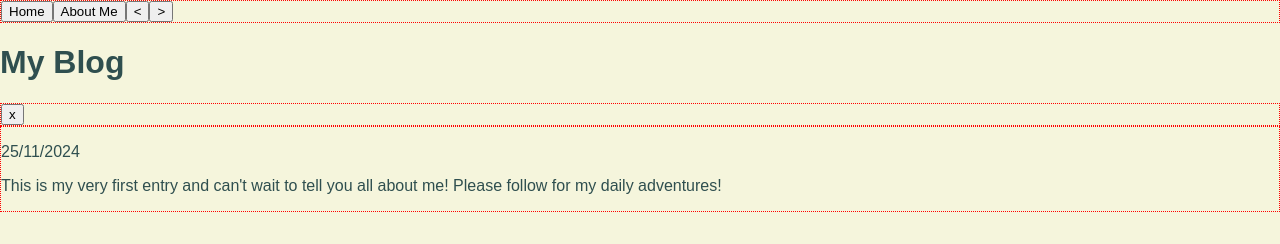
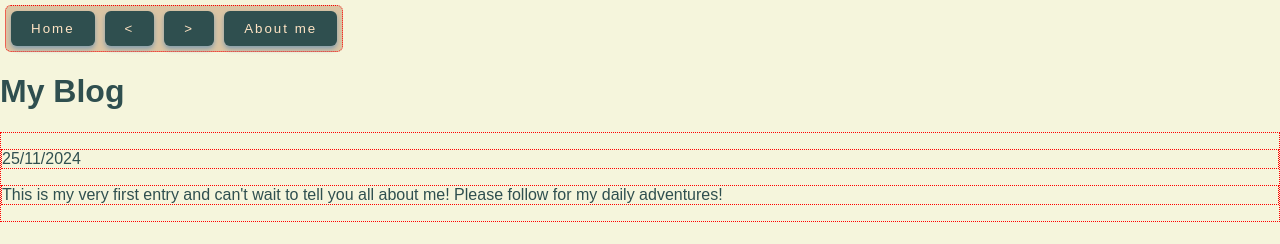
Before and after one commit to Zsolt-qwerty/blog, a plain HTML site: page index.html in a window 1280 px wide. Drawn offline with Linux system fonts and the light colour scheme.

Commit message:
upgraded framework

```diff
--- a/index.html
+++ b/index.html
@@ -4,97 +4,26 @@
     <meta charset="UTF-8">
     <meta name="viewport" content="width=device-width, initial-scale=1.0">
     <title>My blog</title>
-    <style>
-        html {
-            font-family: Arial, Helvetica, sans-serif;
-            font-size: 16px;
-        }
-
-        body {
-            margin: 0 auto;
-            box-sizing: border-box;
-            color: #2f4f4f;
-            background-color: #f5f5dc;
-        }
-
-        a,
-        a:active,
-        a:link,
-        a:visited {
-            font-family: cursive;
-            text-decoration: none;
-            color: #2f4f4f;
-        }
-
-        /* testing divs
-        */
-        div {
-            border: 1px red dotted;
-        }
-
-    </style>
+    <link rel="stylesheet" href="style.css">
 </head>
 
 <body>
 
-    <!-- <div class="menubar">
-        <p></p>
-    </div> -->
-
-    <script>
-
-        const datDate = ["25/11/2024","26/11/2024","27/11/2024"];
-        const datText = ["This is my very first entry and can't wait to tell you all about me!\nPlease follow for my daily adventures!","Wow, it's already the second input, we're flying here!\nToday was a great day and hopefully tomorrow will be even better!","Another day another great story here, where you get your daily adventure fix from\nToday I accomplished so much that I don't even know where to start!?"];
-
-        const tabs = ["Home", "About Me", "<", ">"];
-        const body = document.body;
-        // const menu = document.getElementsByClassName("menubar");
-        // menu.appendChild("x");
-        const menuDiv = document.createElement("div");
-        menuDiv.setAttribute("class", "menubar");
-        body.appendChild(menuDiv);
-
-        for (let i = 0; i < tabs.length; i++) {
-            const label = document.createElement("button");
-            if (i == 2 || 3) {
-                label.setAttribute("id", tabs[i] + "Btn");
-            } else {
-                label.setAttribute("id", tabs[i]);
-            }
-            label.textContent = tabs[i];
-            menuDiv.appendChild(label);
-        }
-
-        </script>
+    <div id="menubar">
+        <button id="homeBtn"  class="navBtn">Home</button>
+        <button id="prevBtn"  class="navBtn"><</button>
+        <button id="nextBtn"  class="navBtn">></button>
+        <button id="aboutBtn" class="navBtn">About me</button>
+    </div>
 
     <h1>My Blog</h1>
 
-    <script>
-
-        const contentDiv = document.createElement("div");
-        contentDiv.setAttribute("class", "content");
-        body.appendChild(contentDiv);
-
-
-        const closeBtn = document.createElement("button");
-        closeBtn.textContent = "x";
-        contentDiv.appendChild(closeBtn);
-
-    </script>
-
     <div id="content">
-        <p id="logDate">date</p>
-        <p id="logText">text</p>
+        <p id="blogDate">date</p>
+        <p id="blogText">text</p>
     </div>
 
-    <script>
-        const logDate = document.getElementById("logDate");
-        const logText = document.getElementById("logText");
-        let choice = 0;
-        logDate.textContent = datDate[choice];
-        logText.textContent = datText[choice];
-
-    </script>
+    <script src="script.js"></script>
 </body>
 
 </html>
--- /dev/null
+++ b/script.js
@@ -0,0 +1,77 @@
+const blogDB = [
+    {
+        date: "25/11/2024",
+        text: "This is my very first entry and can't wait to tell you all about me!\nPlease follow for my daily adventures!",
+    },
+    {
+        date: "26/11/2024",
+        text: "Wow, it's already the second input, we're flying here!\nToday was a great day and hopefully tomorrow will be even better!",
+    },
+    {
+        date: "27/11/2024",
+        text: "Another day another great story here, where you get your daily adventure fix from!\nToday I accomplished so much that I don't even know where to start!?",
+    },
+    {
+        date: "28/11/2024",
+        text: "Today is just annoying!\nI really need this thing to work now!",
+    },
+];
+// temporary database above...
+
+// async function retrieveBlog() {
+//     try {
+//       const response = await fetch("http://localhost:3000/blogs/");
+//       const json = await response.json();
+//       console.log(json);
+//       return json;
+//     } catch (error) {
+//       console.error("not working", error);
+//     }
+//   }
+
+// retrieveBlog();
+// async function getAndDisplayNewBlog() {
+//     const { blog } = await retrieveBlog();
+//     displayBlog(blog);
+// }
+
+const blogDate = document.getElementById("blogDate");
+const blogText = document.getElementById("blogText");
+
+function displayBlog(index) {
+    blogDate.textContent = blogDB[index].date;
+    blogText.textContent = blogDB[index].text;
+}
+
+// temp display solution
+let index = 0;
+displayBlog(index);
+// ---
+
+function displayHome() {
+    index = 0;
+    displayBlog(index);
+}
+function displayAbout() {
+    index = 1;
+    displayBlog(index);
+}
+function displayPrev() {
+    --index;
+    if (index < 0) { index = blogDB.length - 1; }
+    displayBlog(index);
+}
+function displayNext() {
+    ++index;
+    if (index > blogDB.length - 1) { index = 0; }
+    displayBlog(index);
+}
+
+const homeBtn = document.getElementById("homeBtn");
+homeBtn.addEventListener("click", () => displayHome());
+const aboutBtn = document.getElementById("aboutBtn");
+aboutBtn.addEventListener("click", () => displayAbout());
+const prevBtn = document.getElementById("prevBtn");
+prevBtn.addEventListener("click", () => displayPrev());
+const nextBtn = document.getElementById("nextBtn");
+nextBtn.addEventListener("click", () => displayNext());
--- /dev/null
+++ b/style.css
@@ -0,0 +1,62 @@
+body {
+    margin: 0 auto;
+    box-sizing: border-box;
+    font-family: Arial, Helvetica, sans-serif;
+    font-size: 16px;
+    color: rgb(47, 79, 79);
+    background-color: rgb(245, 245, 220);
+    /* display: flex; */
+    /* flex-flow: column nowrap; */
+    /* align-items: center; */
+}
+
+/* for testing div positions
+*/
+p,
+div {
+    border: 1px dotted red;
+}
+
+a,
+a:active,
+a:link,
+a:visited {
+    font-family: cursive;
+    text-decoration: none;
+    color: rgb(47, 79, 79);
+}
+
+#menubar {
+    display: flex;
+    flex-flow: row nowrap;
+    justify-content: flex-start;
+    align-items: flex-start;
+    gap: 10px;
+    margin: 5px;
+    padding: 5px;
+    width: min-content;
+    background-color: rgb(219, 197, 163);
+    border-radius: 6px;
+}
+
+button {
+    cursor: pointer;
+    background-color: darkslategrey;
+    color: bisque;
+    letter-spacing: 2px;
+    text-wrap: nowrap;
+    padding: 10px 20px;
+    border: 0;
+    border-radius: 6px;
+    box-shadow: 0 3px 5px 0 rgb(132, 158, 173);
+}
+
+button:hover {
+    filter: brightness(90%);
+}
+
+button:active {
+    filter: brightness(90%);
+    transform: translateY(2px);
+    box-shadow: 0 1px 5px 0 rgb(110, 139, 146);
+}
```
